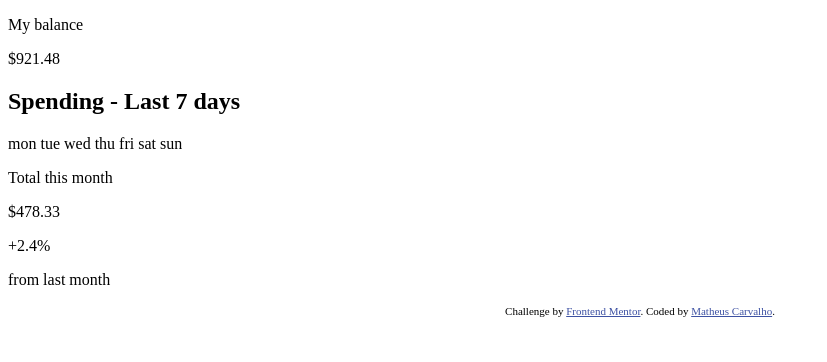
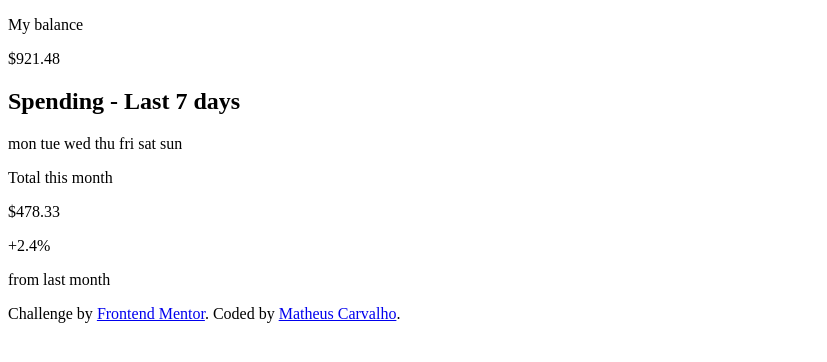
Before and after one commit to matheuscarvalhoscm/expenses-chart-component, a plain HTML site: page index.html in a window 1280 px wide. Shown: the whole page, without its empty margins (0-827 px from the left). Drawn offline with Linux system fonts and the light colour scheme.

Commit message:
fix: remove default style and change app title

```diff
--- a/index.html
+++ b/index.html
@@ -6,13 +6,7 @@
 
   <link rel="icon" type="image/png" sizes="32x32" href="./images/favicon-32x32.png">
 
-  <title>Frontend Mentor | Expenses chart component</title>
-
-  <!-- Feel free to remove these styles or customise in your own stylesheet 👍 -->
-  <style>
-    .attribution { font-size: 11px; text-align: center; }
-    .attribution a { color: hsl(228, 45%, 44%); }
-  </style>
+  <title>Expenses chart component</title>
 </head>
 <body>
   <header class="header">
```
